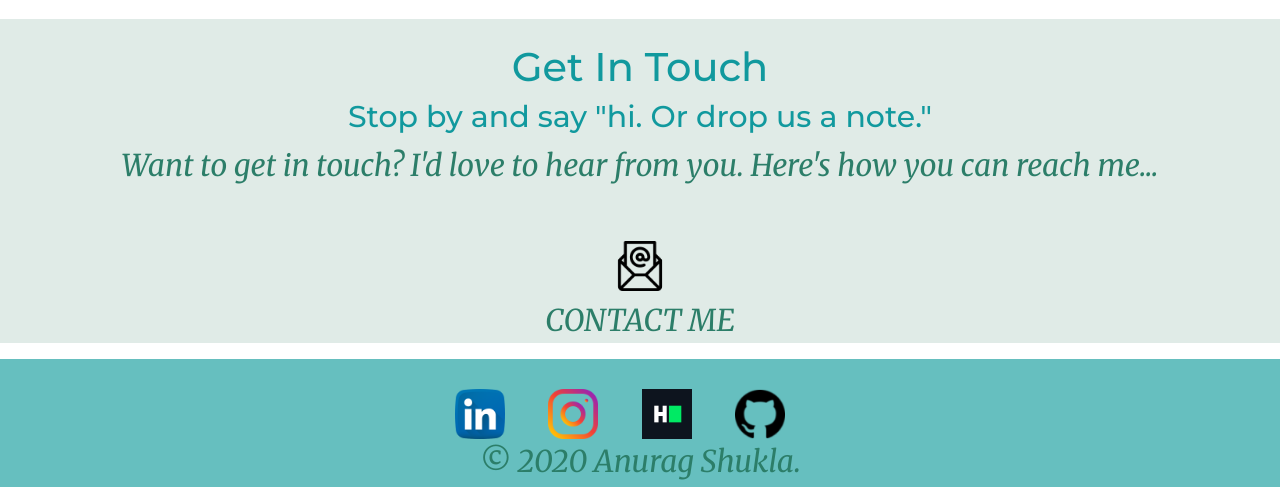
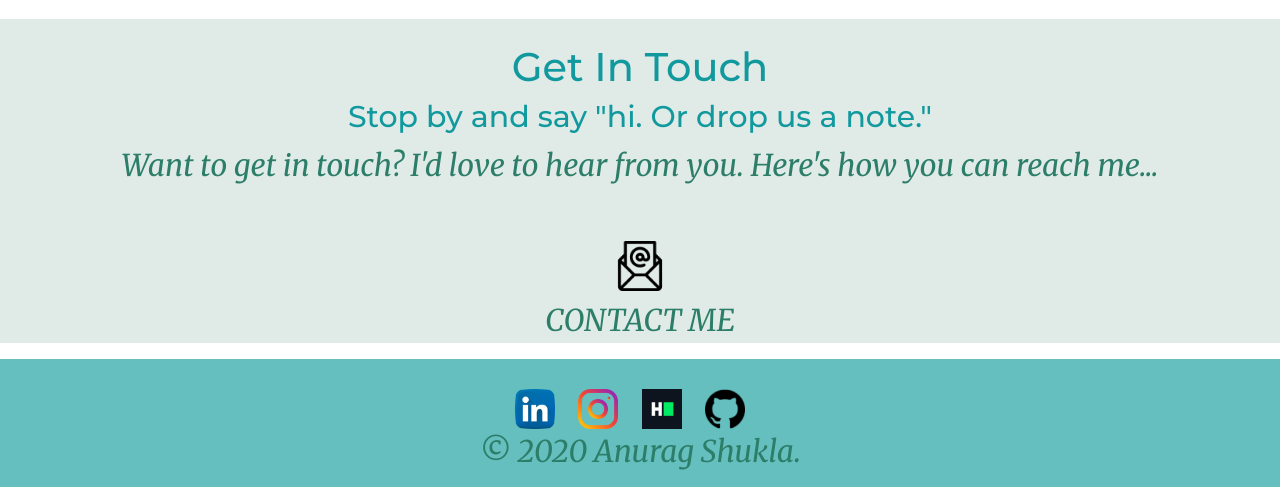
Before and after one commit to aks1817/CV, a plain HTML site: page index.html in a window 1280 px wide. Shown: the part 2241-2728 px from the top of the page. Drawn offline with nearby package versions, Linux system fonts and the light colour scheme.

Commit message:
modifies logo padding and heights

```diff
--- a/styles.css
+++ b/styles.css
@@ -136,9 +136,9 @@ hr {
   background-color: #e0ebe7;
 }
 .logo {
-  height: 50px;
+  height: 40px;
   margin-top: 30px;
-  padding-right: 40px;
+  padding-right: 20px;
   transition: transform .3s ease;
 }
 a:hover img{
```
